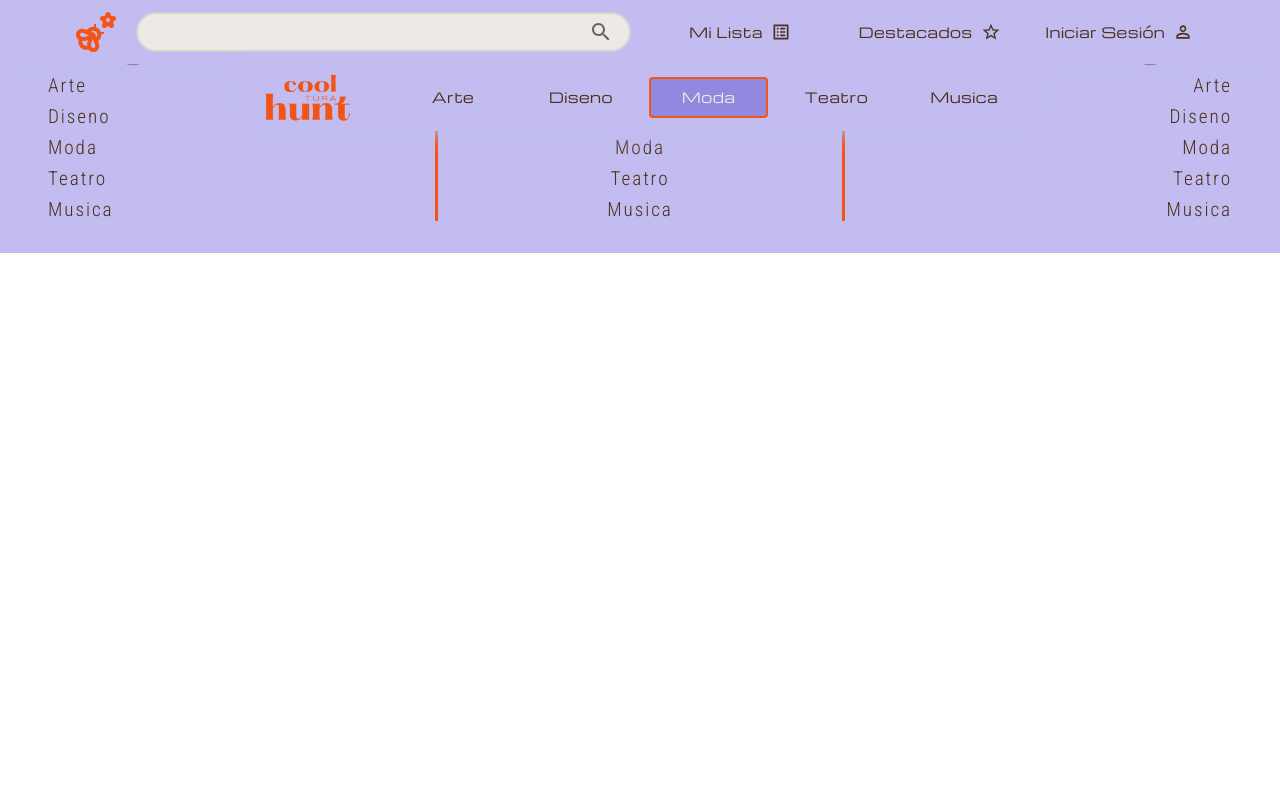
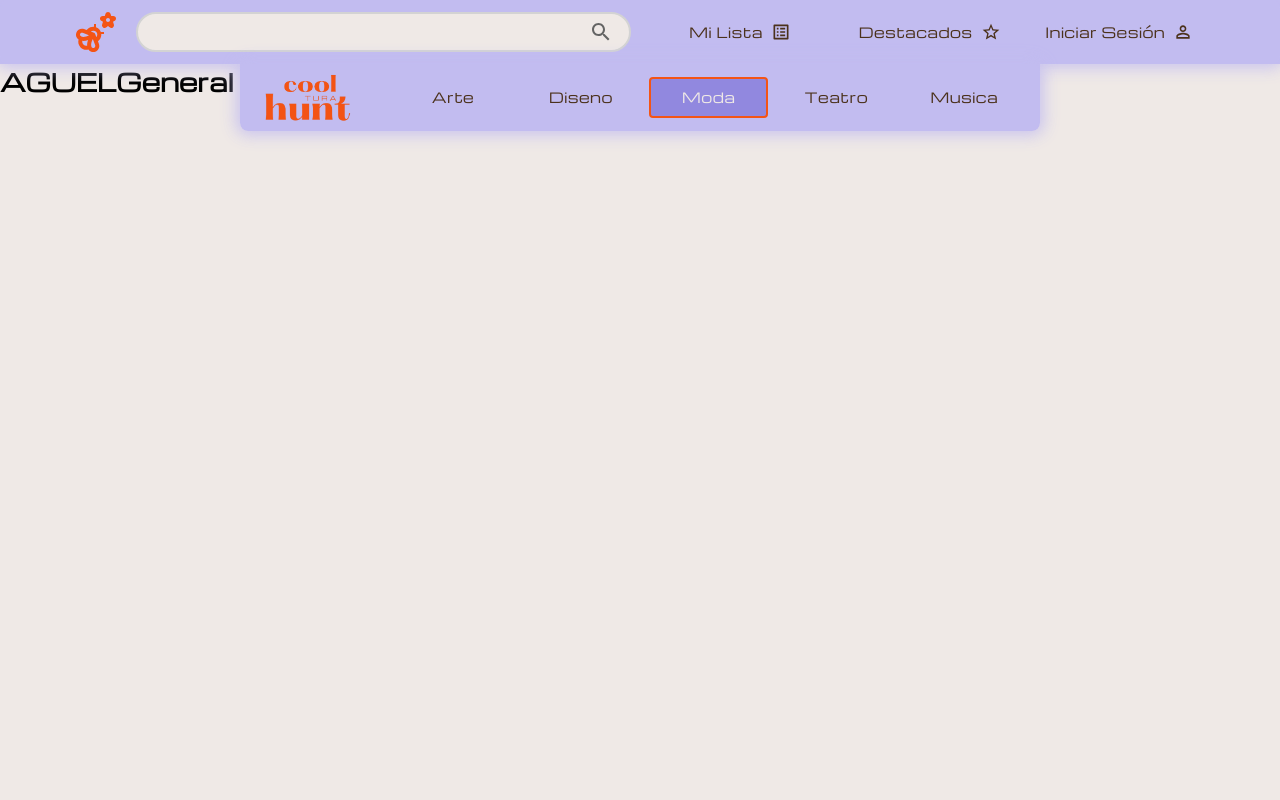
Before and after one commit to Molberda/tesis, a React (Create React App) app: page /moda/hombre in a window 1280 px wide. Shown: the top 800 px of the page. Built offline with nearby package versions, Linux system fonts and the light colour scheme.

Commit message:
created the modafocus page and used props to render the desired element

```diff
--- a/src/Components/AnimatedRoutes.jsx
+++ b/src/Components/AnimatedRoutes.jsx
@@ -1,19 +1,27 @@
-import React from 'react';
-import { Route, Routes } from 'react-router-dom';
-import Home from '../HomePage/Home';
-import Art from '../ArtPage/Art';
-import ArtFocus from '../ArtPage/ArtFocus';
-import Moda from '../ModaPage/Moda';
+import React from "react";
+import { Route, Routes } from "react-router-dom";
+import Home from "../HomePage/Home";
+import Art from "../ArtPage/Art";
+import ArtFocus from "../ArtPage/ArtFocus";
+import Moda from "../ModaPage/Moda";
+import ModaFocus from "../ModaPage/ModaFocus";
+import { ModaData } from "../Categories/Moda";
 
 const AnimatedRoutes = () => {
-    return (
-        <Routes>
-            <Route path='/' element={<Home/>}/>
-            <Route path='/arte' element={<Art/>}/>
-            <Route path='/arte/:id' element={<ArtFocus/>}/>
-            <Route path='/moda' element={<Moda />}/>
-        </Routes>
-    );
-}
+  const apa = ModaData.filter((e) => e.type === "APPAREL");
+  const hom = ModaData.filter((e) => e.type === "HOMBRE");
+  const rdp = ModaData.filter((e) => e.type === "ROPA DE PLAYA");
+  return (
+    <Routes>
+      <Route path="/" element={<Home />} />
+      <Route path="/arte" element={<Art />} />
+      <Route path="/arte/:id" element={<ArtFocus />} />
+      <Route path="/moda" element={<Moda />} />
+      <Route path="/moda/apparel" element={<ModaFocus products={apa} />} />
+      <Route path="/moda/hombre" element={<ModaFocus products={hom} />} />
+      <Route path="/moda/ropadeplaya" element={<ModaFocus products={rdp} />} />
+    </Routes>
+  );
+};
 
 export default AnimatedRoutes;
--- /dev/null
+++ b/src/ModaPage/ModaFocus.jsx
@@ -0,0 +1,14 @@
+import React from 'react';
+import './ModaFocus.css'
+
+const ModaFocus = ({ products }) => {
+    return (
+        <section id="modaFocus" className='top__section'>
+            {products.map((product) => (
+                <h1>{product.name}</h1>
+            ))}
+        </section>
+    );
+}
+
+export default ModaFocus;
```
Also changed, not shown: src/ModaPage/Moda.jsx (line endings or trailing spaces), src/ModaPage/ModaFocus.css (added).
